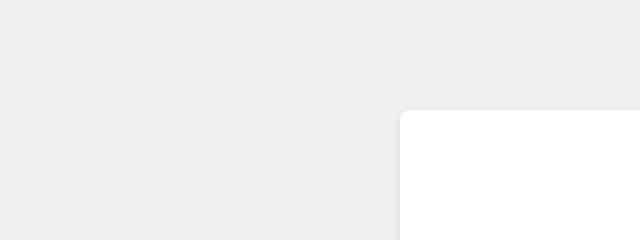
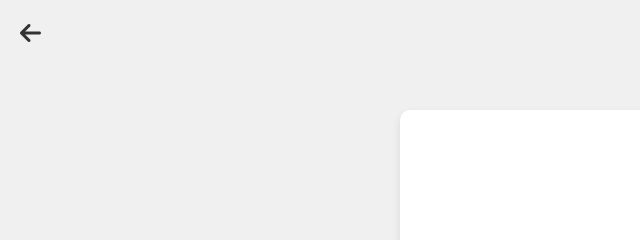
Before and after one commit to JackYum/jackyum.github.io.wordcard, a plain HTML site: page index.html in a window 1280 px wide. Shown: the top 240 px of the page, 0-640 px from the left. Drawn offline with Linux system fonts and the light colour scheme.

Commit message:
跳转到列表页

```diff
--- a/css/styles.css
+++ b/css/styles.css
@@ -65,3 +65,13 @@ button {
 .id{
     color: #ccc;
 }
+
+/* 设置返回图标链接的样式 */
+.return-link {
+    position: absolute;
+    top: 20px;
+    left: 20px;
+    color: #333;
+    font-size: 24px;
+    text-decoration: none;
+}
--- a/index.html
+++ b/index.html
@@ -4,11 +4,17 @@
     <meta charset="UTF-8">
     <meta name="viewport" content="width=device-width, initial-scale=1.0">
     <title>单词卡片</title>
+    <!-- 引入 Font Awesome 图标库的 CDN -->
+    <link rel="stylesheet" href="https://cdnjs.cloudflare.com/ajax/libs/font-awesome/6.0.0-beta3/css/all.min.css">
     <link rel="stylesheet" href="css/styles.css">
 </head>
 <body>
 <!--<input type="file" id="fileInput" accept=".csv">-->
 <div class="card">
+    <!-- 返回图标链接 -->
+    <a href="word_list.html" class="return-link">
+        <i class="fas fa-arrow-left"></i> <!-- 使用 Font Awesome 返回图标 -->
+    </a>
     <div id="wordList"></div> <!-- 新增的列表容器 -->
     <div class="card-content">
         <p id="id" class="id">Id</p>
--- a/js/word_list_script.js
+++ b/js/word_list_script.js
@@ -6,7 +6,6 @@ function handleFileSelect() {
         .then(response => response.text())
         .then(data => {
             words = parseCSV(data);
-            console.log('2-----', words.length)
             if (words.length > 0) {
                 currentIndex = 0;
                 initLazyLoad(); // 在请求完成后生成单词列表
```
